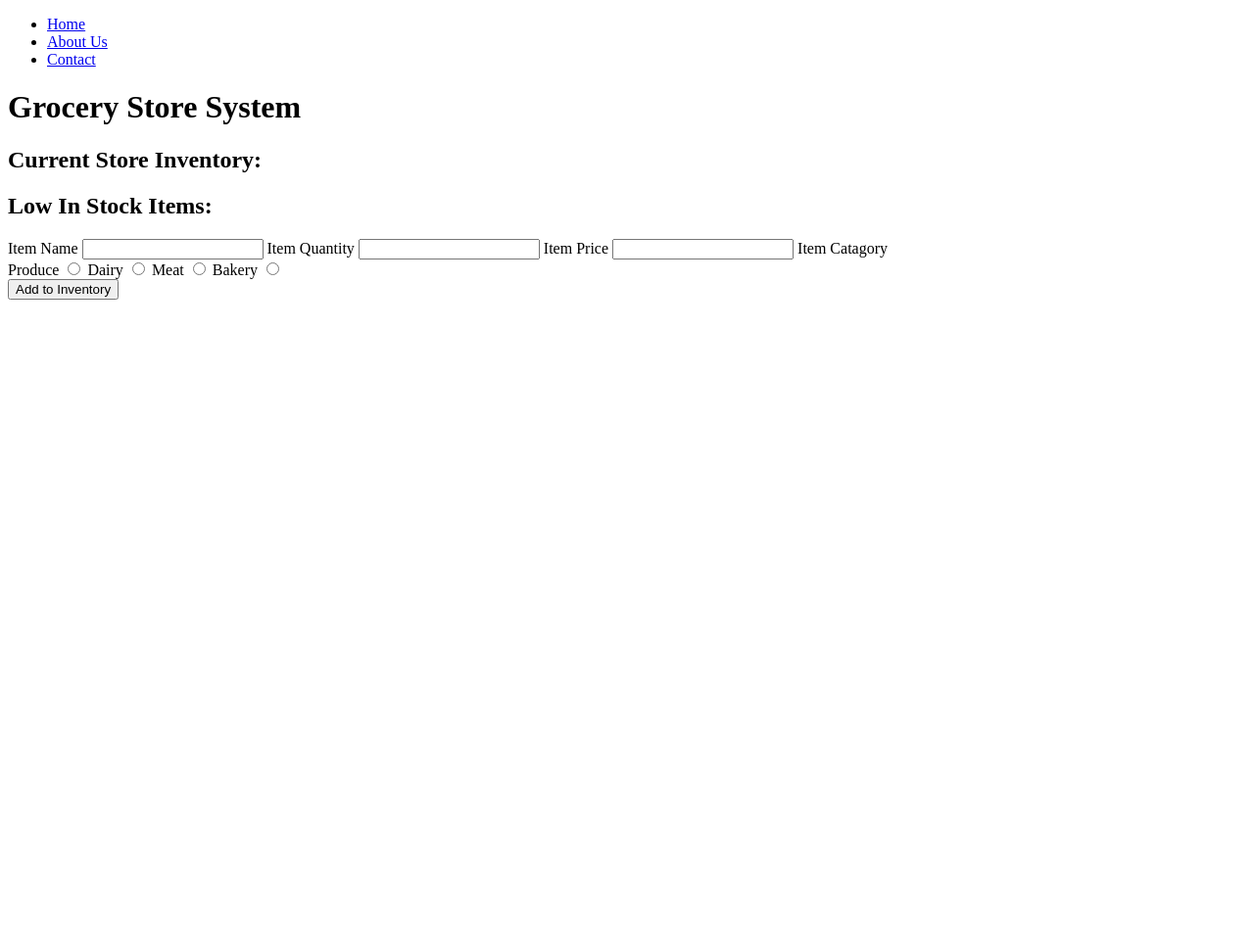
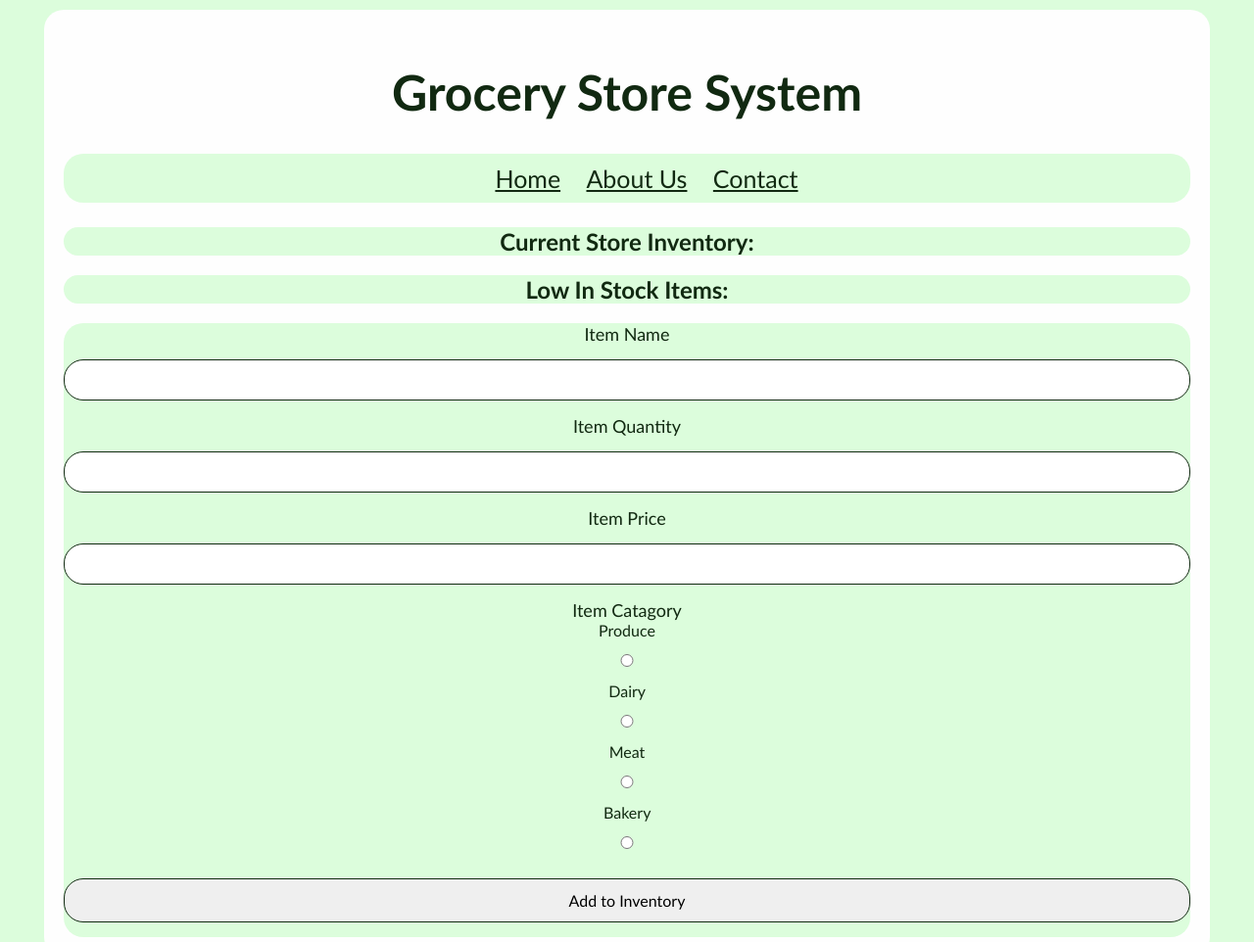
Before and after one commit to cjattwood254/grocery-store-system-callie, a plain HTML site: page index.html in a window 1280 px wide. Shown: the top 962 px of the page at 98% size. Before the commit the page ends 800 px from the top, so only its background shows below. Drawn offline with Linux system fonts and the light colour scheme.

Commit message:
completed css styling

```diff
--- a/index.html
+++ b/index.html
@@ -7,6 +7,7 @@
 <body>
     <div class="container">
         <header>
+            <h1>Grocery Store System</h1>
             <nav>
                 <ul>
                     <li><a href="index.html">Home</a></li>
@@ -14,21 +15,20 @@
                     <li><a href="contact.html">Contact</a></li>
                 </ul>
             </nav>
-            <h1>Grocery Store System</h1>
         </header>
-        <div>
+        <div class="task">
             <h2>Current Store Inventory: </h2>
             <div id="store-inventory"></div>
         </div>
-        <div>
+        <div class="task">
             <h2>Low In Stock Items: </h2>
             <div id="low-in-stock-items"></div>
         </div>
-        <div>
+        <div class="task">
             <form>
                 <label for="item-name-input">Item Name</label>
                     <input type="text" id="item-name-input">
-                <labe for="item-quantity-input">Item Quantity</label>
+                <label for="item-quantity-input">Item Quantity</label>
                     <input type="number" id="item-quantity-input">
                 <label for="item-price-input">Item Price</label>
                     <input type="number" id="item-price-input">
--- a/styles/stylesheet.css
+++ b/styles/stylesheet.css
@@ -0,0 +1,73 @@
+body {
+    margin: 0;
+    padding: 0;
+    background-color: rgb(220, 253, 220);
+    font-family: 'Gill Sans', 'Gill Sans MT', Calibri, 'Trebuchet MS', sans-serif;
+}
+
+h1, h2, li, label, a {
+    color: rgb(17, 41, 17);
+    text-align: center;
+}
+
+h1 {
+    font-size: 50px;
+}
+
+.container {
+    max-width: 1150px;
+    margin: 10px auto;
+    padding: 20px;
+    background-color: rgb(254, 254, 254);
+    border-radius: 20px;
+}
+
+nav ul {
+    list-style: none;
+    text-align: center;
+    font-size: 25px;
+}
+
+nav li {
+    display: inline-block;
+    margin: 10px;
+}
+
+form {
+    text-align: center;
+}
+
+.task, nav {
+    background-color: rgb(220, 253, 220);
+    border-radius: 20px;
+    margin-top: 20px;
+}
+
+input[type="text"], input[type="number"], input[type="radio"] {
+    width: 100%;
+    margin: 15px 0;
+    padding: 12px;
+    border: 1px solid rgb(17, 41, 17);
+    border-radius: 20px;
+    box-sizing: border-box;
+    font-family: 'Gill Sans', 'Gill Sans MT', Calibri, 'Trebuchet MS', sans-serif;
+}
+
+button {
+    width: 100%;
+    margin: 15px 0;
+    padding: 12px;
+    border: 1px solid rgb(17, 41, 17);
+    border-radius: 20px;
+    box-sizing: border-box;
+    font-family: 'Gill Sans', 'Gill Sans MT', Calibri, 'Trebuchet MS', sans-serif;
+    font-size: medium;
+}
+
+label {
+    font-size: large;
+}
+
+section > label {
+    font-size: medium;
+}
```
